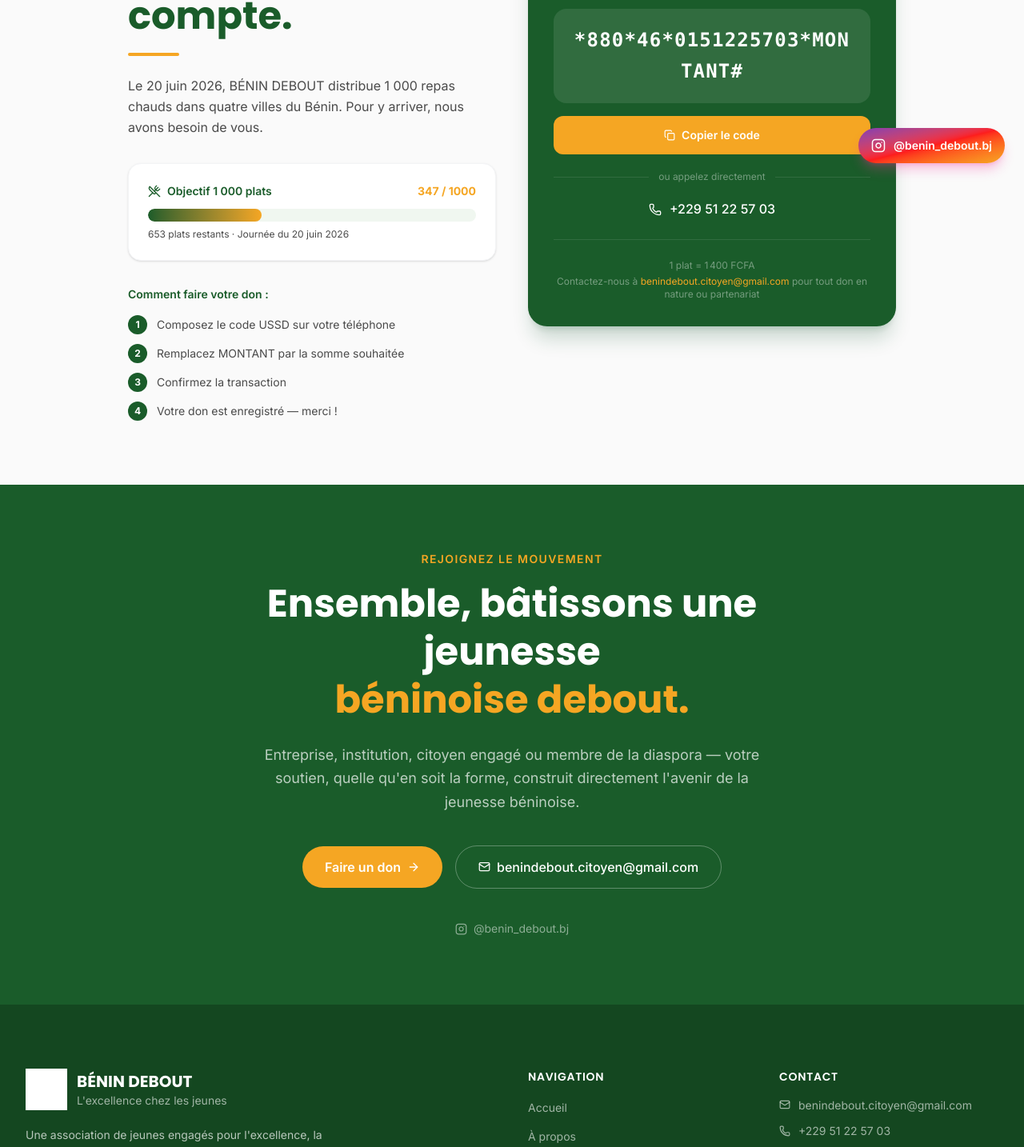
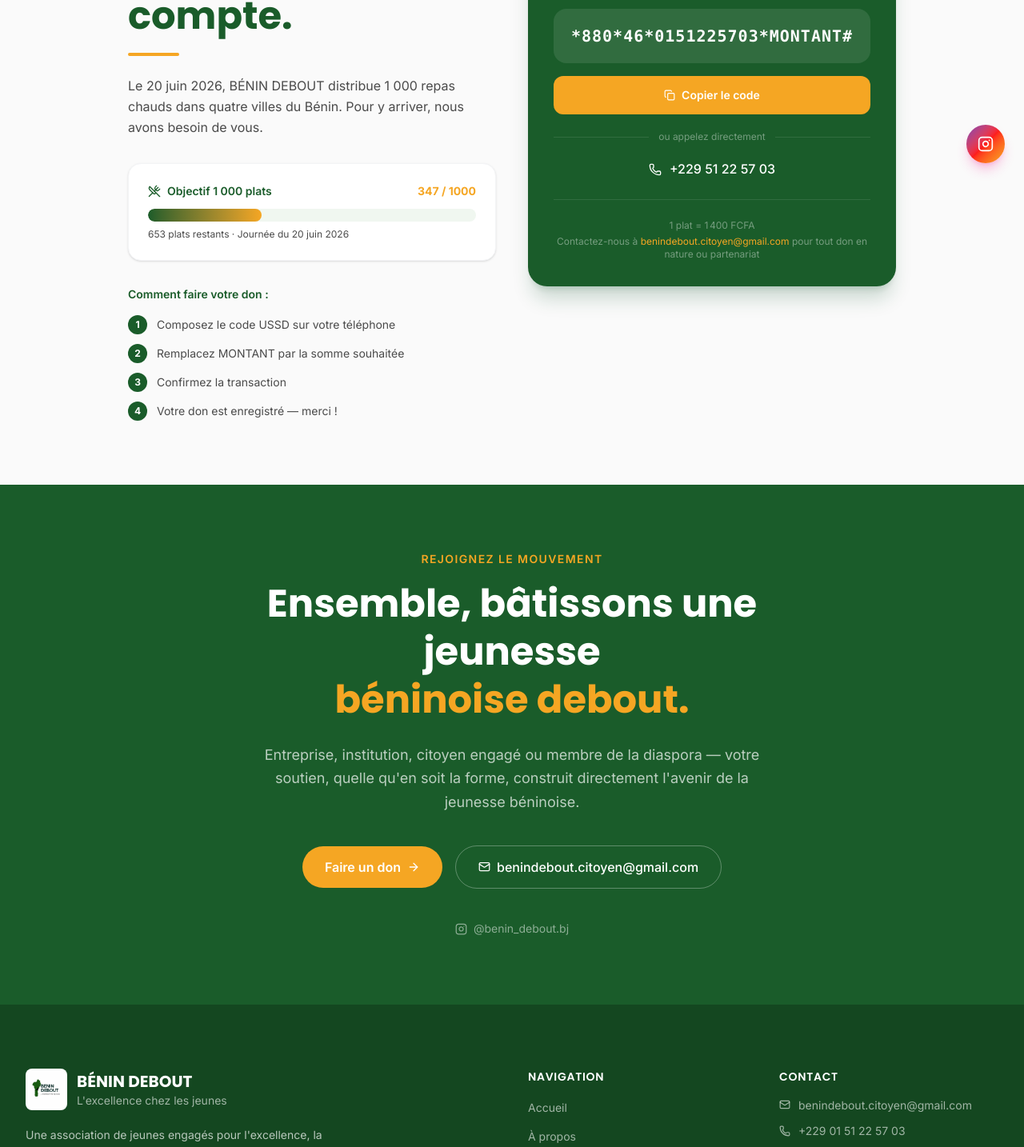
Before and after one commit to Kesjs/debout, a Next.js app: page /faire-un-don in a window 1280 px wide. Shown: the part 572-2006 px from the top of the page at 80% size. Built offline with nearby package versions, Linux system fonts and the light colour scheme.

Commit message:
fix: instagram flottant icone+tooltip, logo footer, tel +22901, USSD une ligne

```diff
--- a/src/app/faire-un-don/page.tsx
+++ b/src/app/faire-un-don/page.tsx
@@ -101,8 +101,8 @@
                   Composez ce code depuis votre téléphone et remplacez MONTANT
                 </p>
 
-                <div className="bg-white/10 rounded-2xl p-5 mb-4">
-                  <p className="font-mono font-bold text-xl md:text-2xl text-white text-center tracking-wider break-all leading-relaxed">
+                <div className="bg-white/10 rounded-2xl p-5 mb-4 overflow-x-auto">
+                  <p className="font-mono font-bold text-lg md:text-xl text-white text-center tracking-wider whitespace-nowrap">
                     {DON_INFO.ussd}
                   </p>
                 </div>
--- a/src/components/home/DonSection.tsx
+++ b/src/components/home/DonSection.tsx
@@ -75,9 +75,9 @@
                 Composez le code suivant depuis votre téléphone
               </p>
 
-              {/* Code USSD */}
-              <div className="bg-white/10 rounded-2xl p-5 mb-4">
-                <p className="font-mono font-bold text-xl md:text-2xl text-white text-center tracking-wider break-all">
+              {/* Code USSD — une seule ligne, scroll horizontal si nécessaire */}
+              <div className="bg-white/10 rounded-2xl p-5 mb-4 overflow-x-auto">
+                <p className="font-mono font-bold text-lg text-white text-center tracking-wider whitespace-nowrap">
                   {DON_INFO.ussd}
                 </p>
               </div>
--- a/src/components/layout/Footer.tsx
+++ b/src/components/layout/Footer.tsx
@@ -17,7 +17,7 @@
                 alt="BÉNIN DEBOUT"
                 width={52}
                 height={52}
-                className="object-contain brightness-0 invert"
+                className="object-contain rounded-lg bg-white p-1"
               />
               <div>
                 <p className="font-display font-bold text-xl text-white">
--- a/src/components/ui/InstagramFloat.tsx
+++ b/src/components/ui/InstagramFloat.tsx
@@ -10,25 +10,20 @@
       href={SITE_CONFIG.instagram}
       target="_blank"
       rel="noopener noreferrer"
-      aria-label="Suivez-nous sur Instagram"
+      aria-label={`Nous suivre sur Instagram — ${SITE_CONFIG.instagramHandle}`}
+      title={`Nous suivre sur Instagram — ${SITE_CONFIG.instagramHandle}`}
       initial={{ opacity: 0, scale: 0.8 }}
       animate={{ opacity: 1, scale: 1 }}
       transition={{ delay: 1.5, duration: 0.3, ease: "easeOut" }}
       whileHover={{ scale: 1.1 }}
       whileTap={{ scale: 0.95 }}
-      className="fixed bottom-6 right-6 z-40 flex items-center gap-2.5 bg-gradient-to-br from-[#833ab4] via-[#fd1d1d] to-[#f5a623] text-white rounded-full shadow-lg shadow-pink-500/30 hover:shadow-xl hover:shadow-pink-500/40 transition-shadow duration-300 overflow-hidden group"
+      className="fixed bottom-6 right-6 z-40 group flex items-center justify-center w-12 h-12 bg-gradient-to-br from-[#833ab4] via-[#fd1d1d] to-[#f5a623] text-white rounded-full shadow-lg shadow-pink-500/30 hover:shadow-xl hover:shadow-pink-500/40 transition-all duration-300"
     >
-      {/* Version mobile — icône seule */}
-      <span className="flex items-center justify-center w-12 h-12 sm:hidden">
-        <Instagram size={20} />
-      </span>
+      <Instagram size={20} />
 
-      {/* Version desktop — icône + texte */}
-      <span className="hidden sm:flex items-center gap-2.5 px-4 py-3">
-        <Instagram size={18} />
-        <span className="text-sm font-semibold whitespace-nowrap">
-          {SITE_CONFIG.instagramHandle}
-        </span>
+      {/* Tooltip au survol */}
+      <span className="absolute right-14 bg-[#1c1c1c] text-white text-xs font-medium px-3 py-1.5 rounded-lg whitespace-nowrap opacity-0 group-hover:opacity-100 transition-opacity duration-200 pointer-events-none">
+        {SITE_CONFIG.instagramHandle}
       </span>
     </motion.a>
   );
--- a/src/lib/constants.ts
+++ b/src/lib/constants.ts
@@ -6,7 +6,7 @@
   name: "BÉNIN DEBOUT",
   tagline: "L'excellence chez les jeunes",
   email: "benindebout.citoyen@gmail.com",
-  phone: "+229 51 22 57 03",
+  phone: "+229 01 51 22 57 03",
   mobileMoney: "*880*46*0151225703*MONTANT#",
   instagram: "https://www.instagram.com/benin_debout.bj",
   instagramHandle: "@benin_debout.bj",
```
